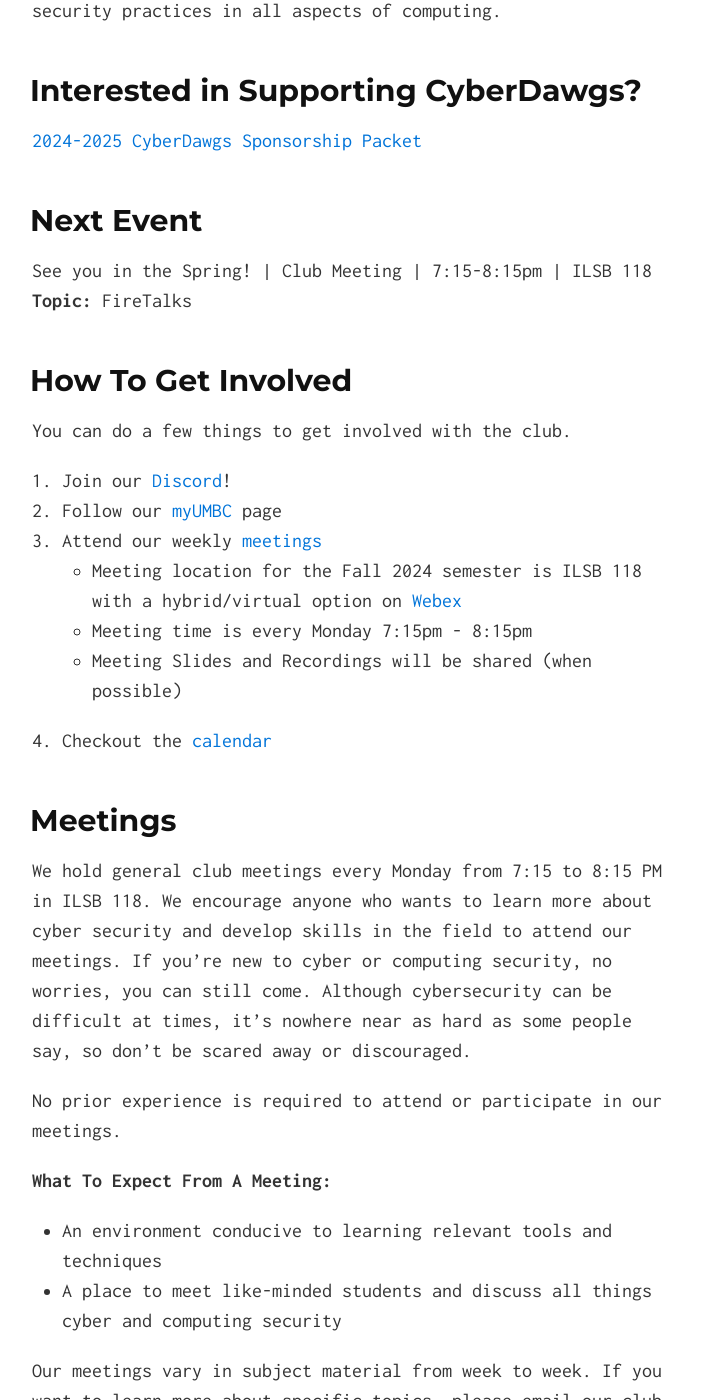
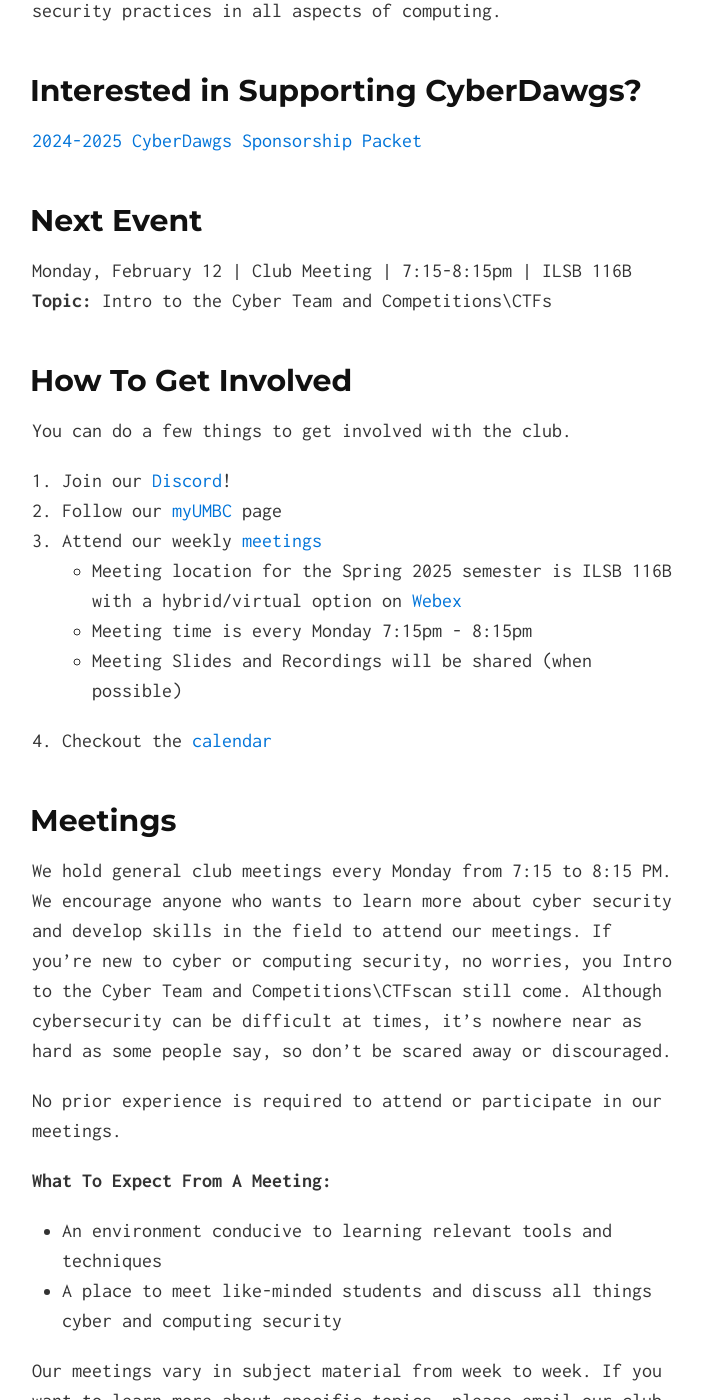
Before and after one commit to UMBCCyberDawgs/umbccyberdawgs.github.io, a Jekyll site: the page built from index.md, in a window 1280 px wide and 1400 px high, scrolled down 334 px. Shown: the whole window, without its empty margins (288-991 px from the left). Built offline with Jekyll 4.4.1, drawn with Linux system fonts in a browser that asks for light colours; our own code applies the rules of GitHub Pages for plain Markdown files.

Commit message:
Week 2 Update

```diff
--- a/index.md
+++ b/index.md
@@ -9,11 +9,8 @@ Welcome to the UMBC CyberDawgs homepage! We are a group of UMBC students who sha
 [2024-2025 CyberDawgs Sponsorship Packet](CyberDawgs_2024-2025_Sponsorship_Packet.pdf)
 
 ## Next Event
-See you in the Spring! | Club Meeting | 7:15-8:15pm | ILSB 118 \
-**Topic:** FireTalks
-
-<!-- Congratulations! You found the CyberPaws CTF Fall 2024 Week 2 flag! This is just static content, which means it's always present on the page, but other more advanced web challenges involve the Network tab in Inspect Element on Browsers like Firefox or Chrome. Checking the source code on any website is still a good first step to finding all sorts of information about the website you wouldn't normally be able to see! -->
-<!-- Paws{1nsp3ct_3L3M3nt} -->
+Monday, February 12 | Club Meeting | 7:15-8:15pm | ILSB 116B \
+**Topic:** Intro to the Cyber Team and Competitions\CTFs
 
 ## How To Get Involved
 
@@ -22,15 +19,15 @@ You can do a few things to get involved with the club.
 1. Join our [Discord](https://discord.gg/hUVkGvvY2y)!
 2. Follow our [myUMBC](https://my3.my.umbc.edu/groups/umbccd) page
 3. Attend our weekly [meetings](#meetings)
-    * Meeting location for the Fall 2024 semester is ILSB 118 with a hybrid/virtual option on [Webex](https://umbc.webex.com/meet/CyberDawgs)
+    * Meeting location for the Spring 2025 semester is ILSB 116B with a hybrid/virtual option on [Webex](https://umbc.webex.com/meet/CyberDawgs)
     * Meeting time is every Monday 7:15pm - 8:15pm
     * Meeting Slides and Recordings will be shared (when possible)
 4. Checkout the [calendar](#calendar)
 
 ## <a name="meetings">Meetings
 
-We hold general club meetings every Monday from 7:15 to 8:15 PM in ILSB 118.
-We encourage anyone who wants to learn more about cyber security and develop skills in the field to attend our meetings. If you’re new to cyber or computing security, no worries, you can still come. Although cybersecurity can be difficult at times, it's nowhere near as hard as some people say, so don’t be scared away or discouraged.
+We hold general club meetings every Monday from 7:15 to 8:15 PM.
+We encourage anyone who wants to learn more about cyber security and develop skills in the field to attend our meetings. If you’re new to cyber or computing security, no worries, you Intro to the Cyber Team and Competitions\CTFscan still come. Although cybersecurity can be difficult at times, it's nowhere near as hard as some people say, so don’t be scared away or discouraged.
 
 No prior experience is required to attend or participate in our meetings.
 
```
